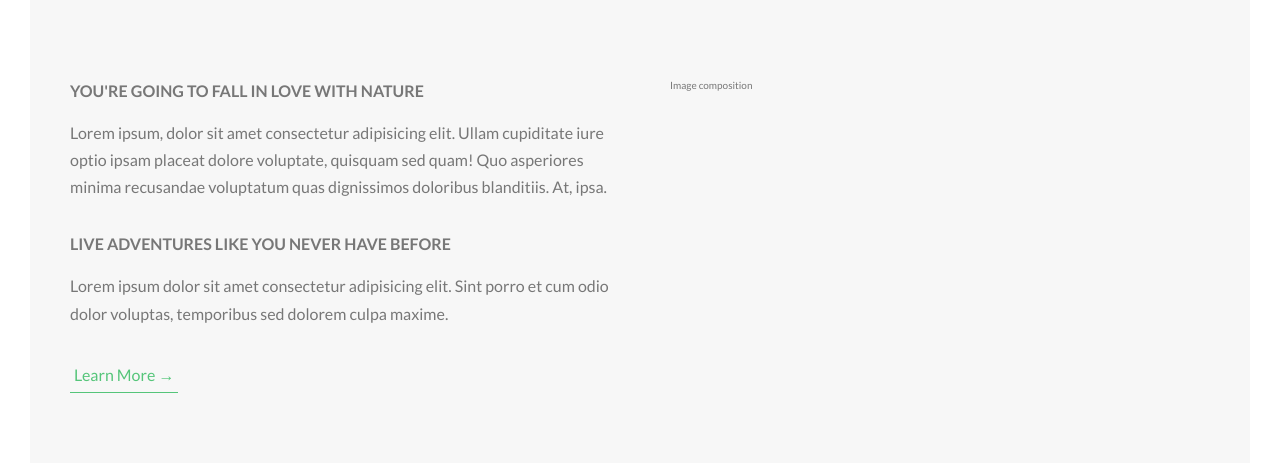
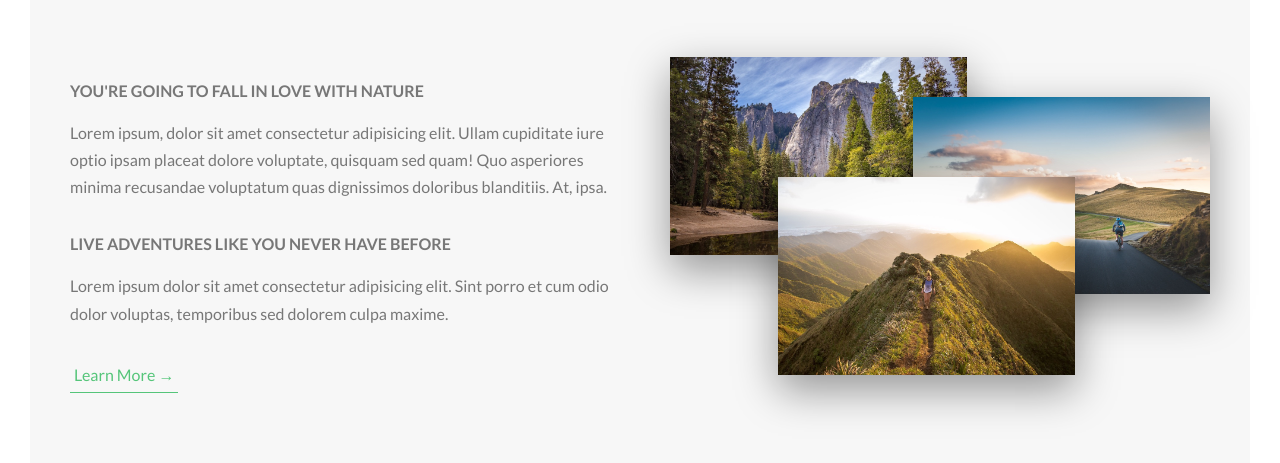
Before and after one commit to asiffsyed71/Natours, a website: page index.html in a window 1280 px wide. Shown: the part 927-1390 px from the top of the page. Drawn offline with Linux system fonts and the light colour scheme.

Commit message:
Added hero images

```diff
--- a/index.html
+++ b/index.html
@@ -48,7 +48,13 @@
                         </p>
                         <a href="#" class="btn-text">Learn More &rarr;</a>
                     </div>
-                    <div class="col-1-of-2">Image composition</div>
+                    <div class="col-1-of-2">
+                        <div class="composition">
+                            <img src="img/nat-1-large.jpg" alt="Photo 1" class="composition__photo composition__photo--p1">
+                            <img src="img/nat-2-large.jpg" alt="Photo 2" class="composition__photo composition__photo--p2">
+                            <img src="img/nat-3-large.jpg" alt="Photo 3" class="composition__photo composition__photo--p3">
+                        </div>
+                    </div>
                 </div>
             </section>
         </main>
--- /dev/null
+++ b/sass/components/_composition.scss
@@ -0,0 +1,38 @@
+.composition {
+    position: relative;
+
+    &__photo {
+        width: 55%;
+        box-shadow: 0 1.5rem 4rem rgba($color-black, .4);
+        // border-radius: 2px;
+        position: absolute;
+        z-index: 10;
+        transition: all .2s;
+        outline-offset: 2rem;
+
+
+        &--p1 {
+            left: 0;
+            top:-2rem;
+        }
+        &--p2 {
+            right: 0;
+            top: 2rem;
+        }
+        &--p3 {
+            left: 20%;
+            top: 10rem;
+        }
+
+        &:hover {
+            outline: 1.5rem solid $color-primary;
+            transform: scale(1.05) translateY(5px);
+            box-shadow: 0 2.5rem 4rem rgba($color-black, .4);
+            z-index: 20;
+        }
+    }
+
+    &:hover &__photo:not(:hover) {
+        transform: scale(0.95);
+    }
+}
--- a/sass/main.scss
+++ b/sass/main.scss
@@ -12,6 +12,7 @@
 @import "pages/home";
 
 @import "components/button";
+@import "components/composition";
 
 @import "layout/header";
 @import "layout/grid";
```
Also changed, not shown: css/style.css.
